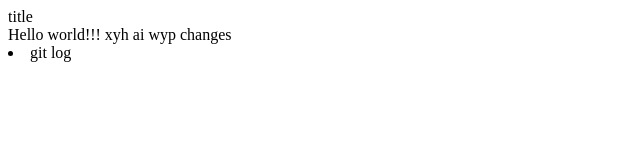
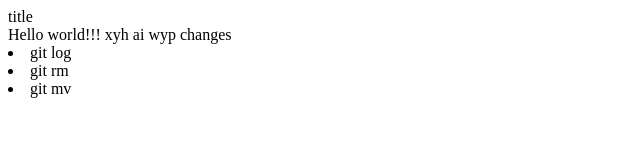
Before and after one commit to 2233322/git_learning, a plain HTML site: page index.html in a window 1280 px wide. Shown: the whole page, without its empty margins (0-640 px from the left). Drawn offline with Linux system fonts and the light colour scheme.

Commit message:
add mv rm

```diff
--- a/index.html
+++ b/index.html
@@ -15,6 +15,8 @@
     changes
     <div>
 	    <li>git log</li>
+    	    <li>git rm</li>
+	    <li>git mv</li>
     </div>
 </body>
 </html>
```
